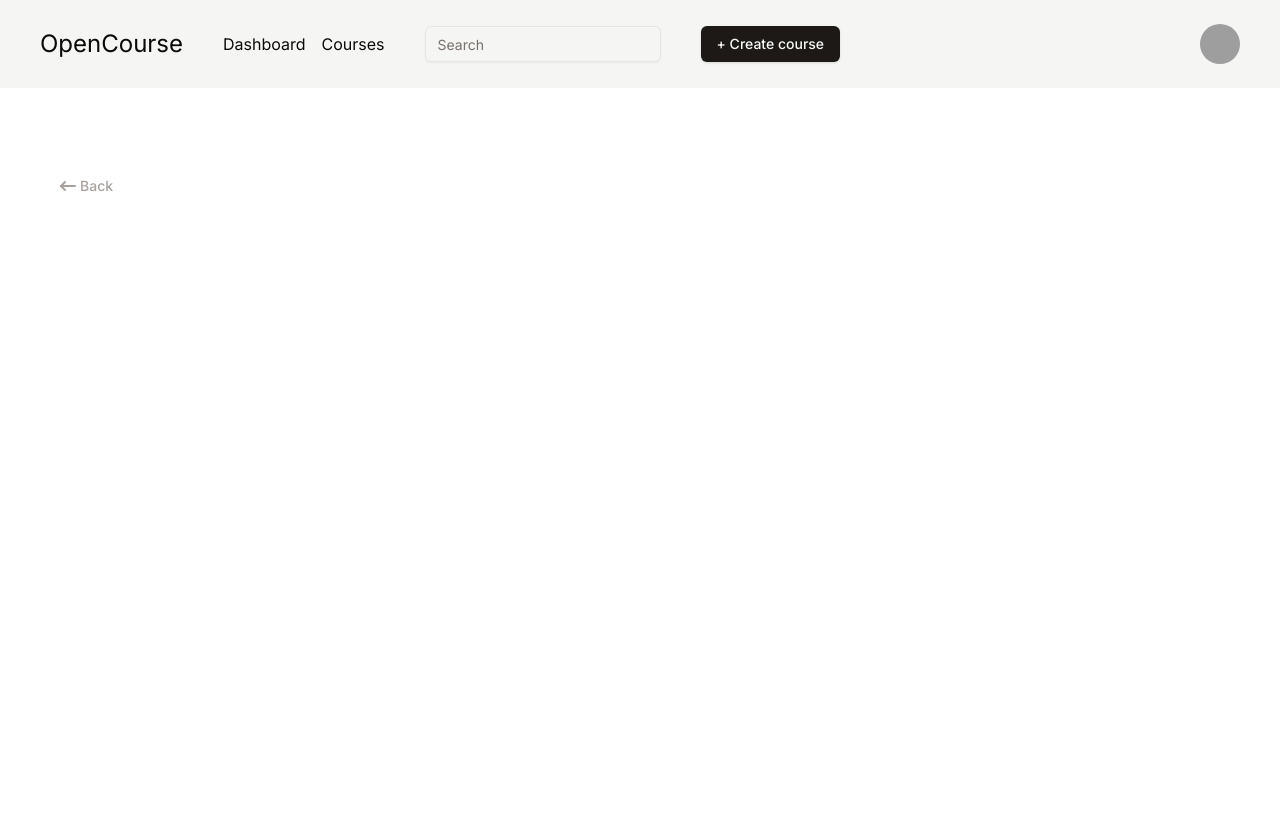
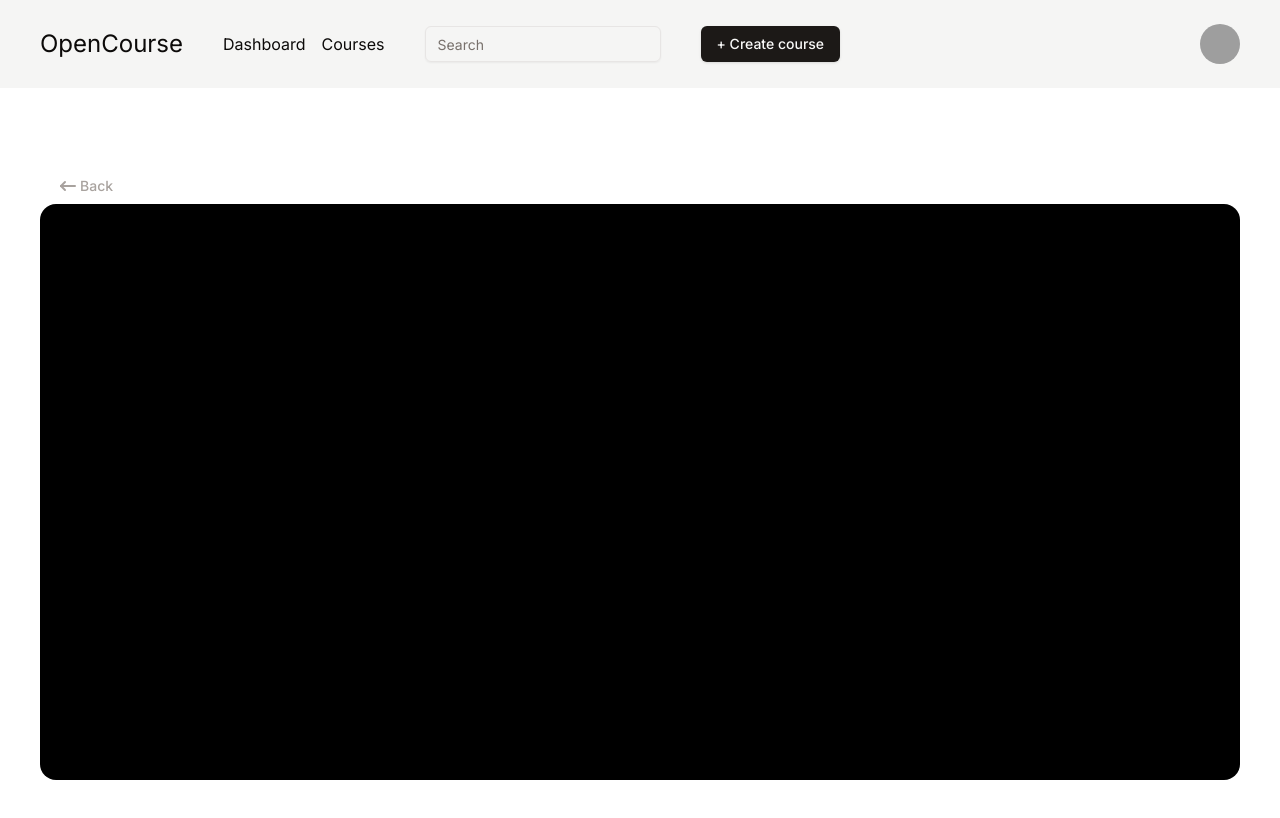
Before and after one commit to naefun/OpenCourse-nextjs, a Next.js app: page /lesson/1 in a window 1280 px wide. Shown: the top 818 px of the page. Built offline with nearby package versions, Linux system fonts and the light colour scheme; no server answers; the database is empty; grey boxes are pictures that could not be loaded.

Commit message:
Improve video player sizing within page

```diff
--- a/src/app/lesson/YoutubePlayer.tsx
+++ b/src/app/lesson/YoutubePlayer.tsx
@@ -1,5 +1,6 @@
 "use client";
 
+import { AspectRatio } from "@/components/ui/aspect-ratio";
 import YouTube from "react-youtube";
 
 const YoutubePlayer = ({ videoId = "" }) => {
@@ -9,8 +10,17 @@ const YoutubePlayer = ({ videoId = "" }) => {
   };
 
   return (
-    <div className="w-full h-full bg-stone-900 rounded-xl overflow-hidden">
-      <YouTube videoId={videoId} className="h-full w-full" opts={opts} />
+    <div className="w-full bg-black flex justify-center rounded-2xl overflow-clip">
+      <div className="w-full md:w-[80vw]">
+        <AspectRatio className="" ratio={16 / 9}>
+          <YouTube
+            videoId={videoId}
+            iframeClassName="outline-none outline-transparent focus:outline-none focus:outline-transparent"
+            className="h-full w-full "
+            opts={opts}
+          />
+        </AspectRatio>
+      </div>
     </div>
   );
 };
--- a/src/app/lesson/[id]/page.tsx
+++ b/src/app/lesson/[id]/page.tsx
@@ -31,9 +31,9 @@ const Lesson = async ({ params }: { params: { id: string } }) => {
       <Title label={courseData?.title} />
       <p>{unitData?.title}</p>
       {/* Video player */}
-      <div className="w-full h-full h-[80vh] mt-10">
-        <YoutubePlayer videoId={lessonData?.videoId!} />
-      </div>
+
+      <YoutubePlayer videoId={lessonData?.videoId!} />
+
       <Subtitle label={lessonData?.title} className="mt-4" />
       <p className="text-stone-400">{lessonData?.description}</p>
     </div>
```
